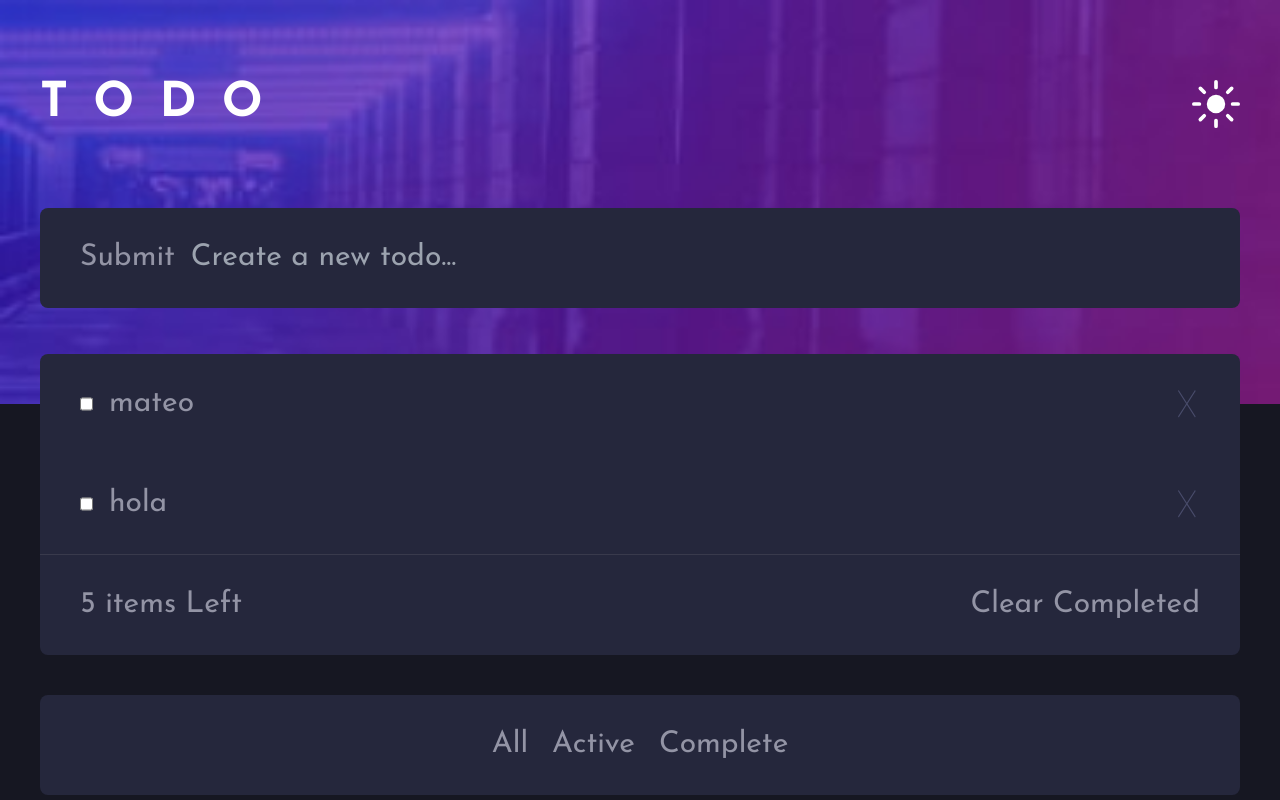
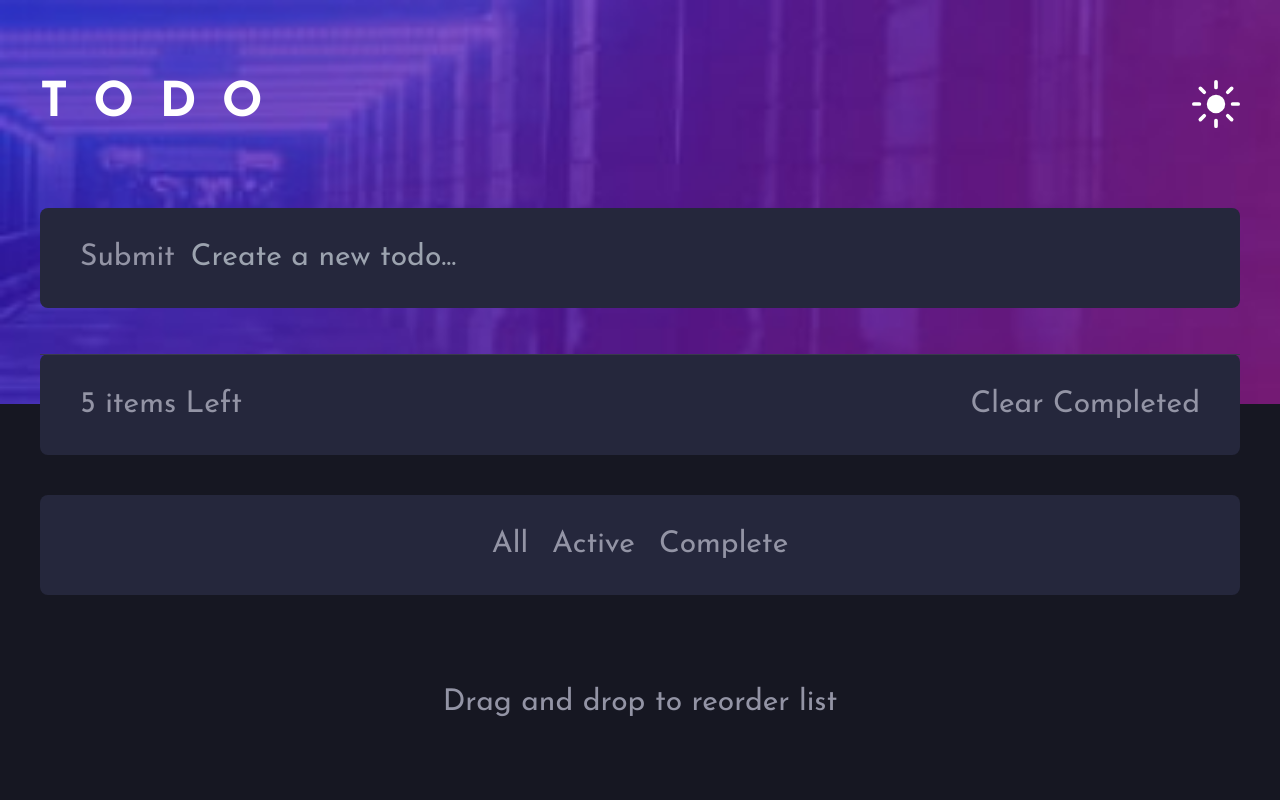
Before and after one commit to COLADOXD/all-app, a Vue app: page / in a window 1280 px wide. Shown: the top 800 px of the page. Built offline with nearby package versions, Linux system fonts and the light colour scheme.

Commit message:
Definir las props

```diff
--- a/src/components/ToddleList.vue
+++ b/src/components/ToddleList.vue
@@ -1,23 +1,22 @@
 <script setup>
 import Cross from "../assets/icon-cross.svg"
 
-// defineProps({
-//     list: {
-//         type: Array,
-//         required: true
-//     }
-// })
-// console.log(list[1])
-const names = ['mateo', 'hola']
+const props = defineProps({
+    list: {
+        type: Array,
+        required: true
+    }
+})
+console.log(props.list)
 </script>
 
 <template>
     <div class="px-10 bottom-20">
         <div class="flex relative bottom-[90px] flex-col bg-octavo text-terceary text-3xl rounded-lg my-10">
-            <div class="flex flex-row px-10 py-8 justify-between" v-for="name in names" :key="name">
+            <div class="flex flex-row px-10 py-8 justify-between" v-for="item in props.list" :key="item">
                 <div class="flex flex-row">
                     <input class="mr-4" type="checkbox">
-                    <p>{{ name }}</p>
+                    <p>{{ item }}</p>
                 </div>
                 <img class="p-1" :src="Cross" alt="">
             </div>
```
